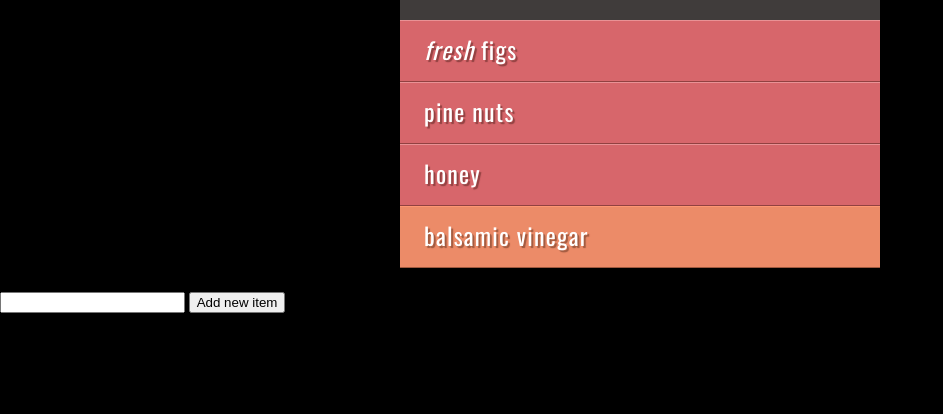
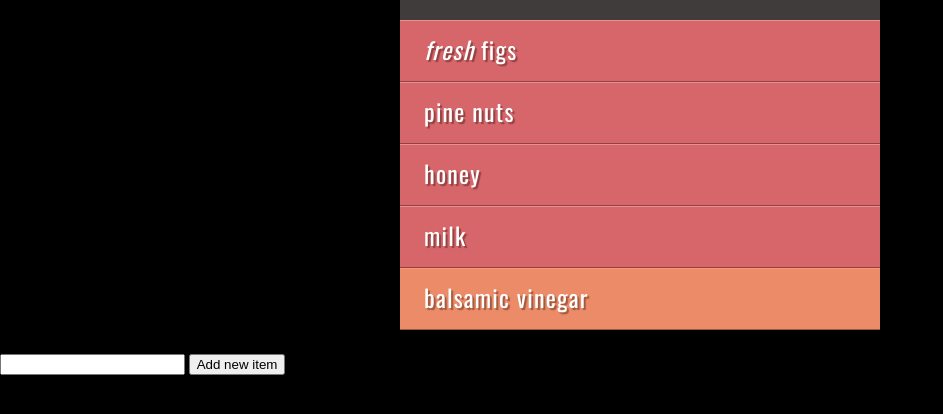
Before and after one commit to blondeni1981/FirstGit1, a plain HTML site: page index.html in a window 1280 px wide. Shown: the part 184-598 px from the top of the page, without its empty margins (0-943 px from the left). Drawn offline with nearby package versions, Linux system fonts and the light colour scheme.

Commit message:
update file

```diff
--- a/index.html
+++ b/index.html
@@ -14,7 +14,8 @@
         <em>fresh</em> figs</li>
         <li id="two" class="hot">pine nuts</li>
         <li id="three" class="hot">honey</li>
-        <li id="four">balsamic vinegar</li>
+        <li id="four" class="hot">milk</li>
+        <li id="five">balsamic vinegar</li>
     </ul>
     </div>
     <input type ="text" id="items">
```
